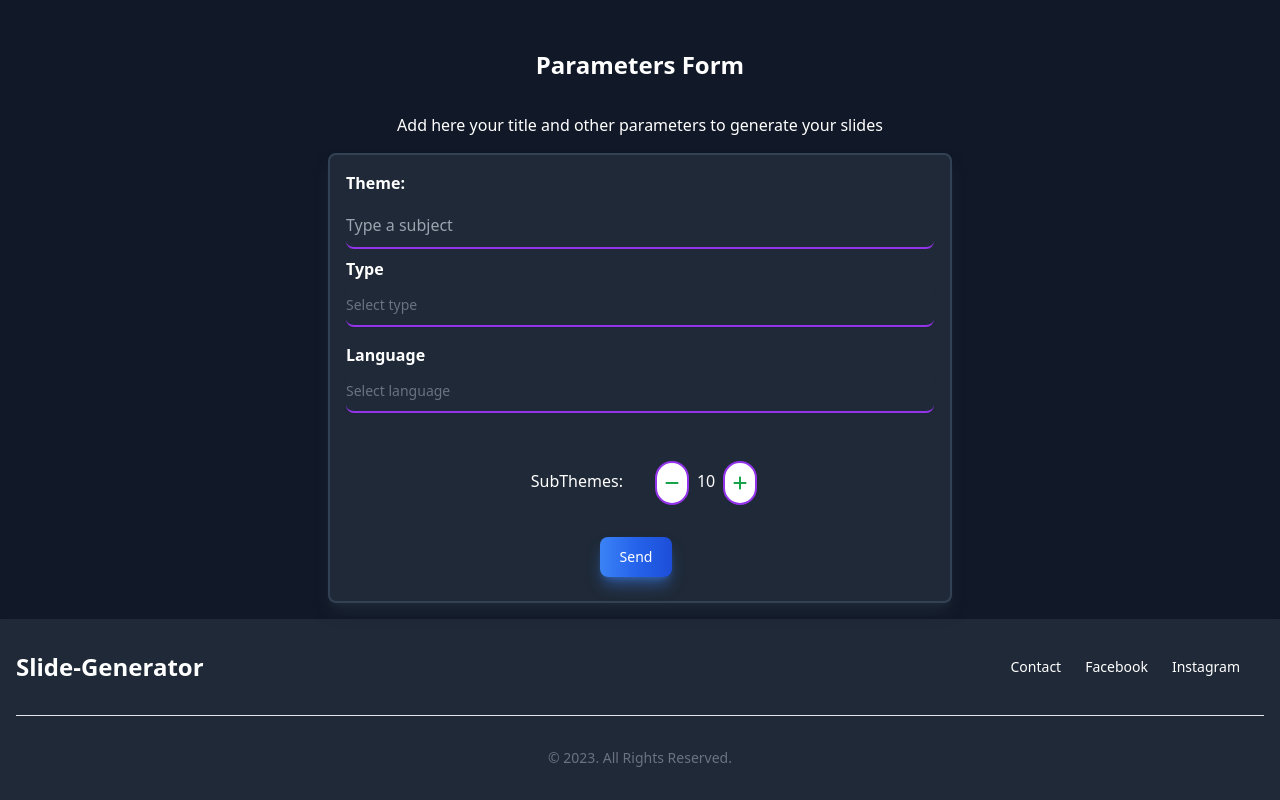
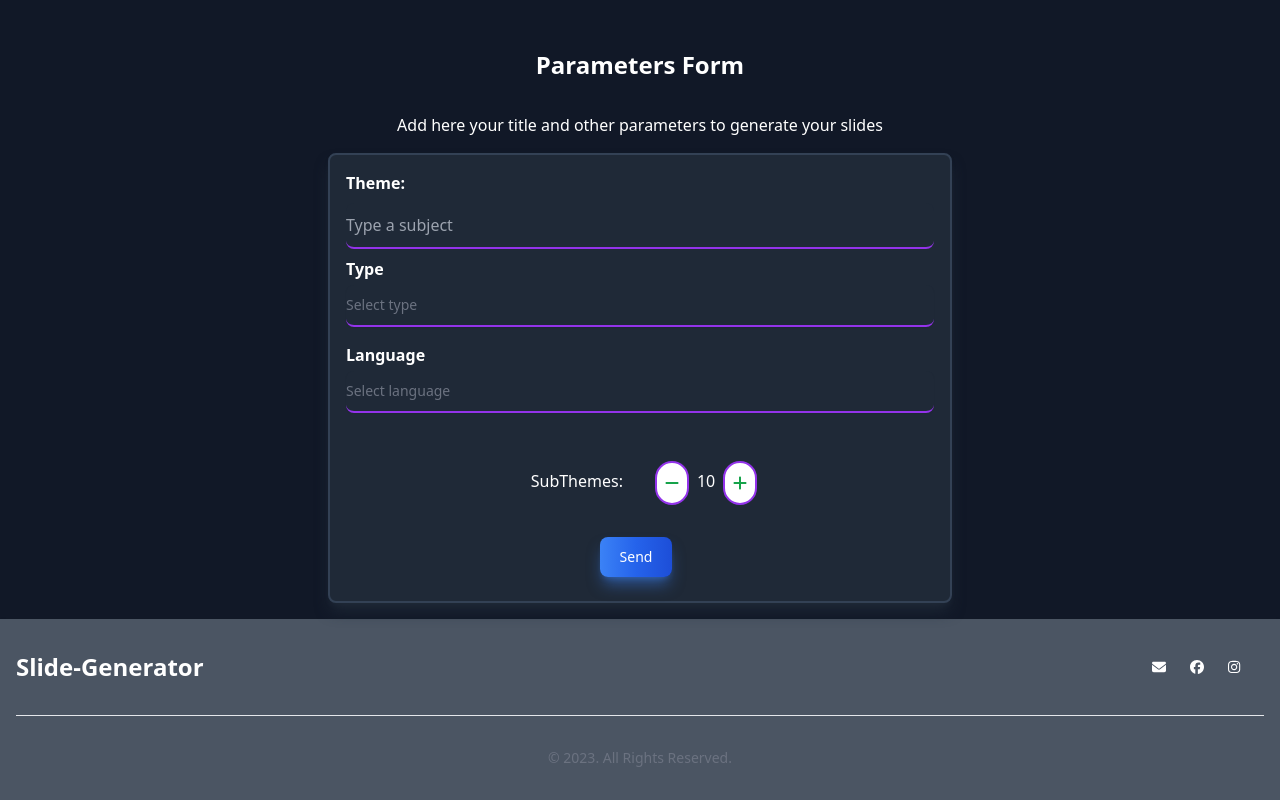
Before and after one commit to Francisco-Amador/Slide-Generator-App, a Next.js app in the folder slide-generator/: page / in a window 1280 px wide. Shown: the part 1001-1801 px from the top of the page. Built offline with nearby package versions, Linux system fonts and the light colour scheme.

Commit message:
[INSTALL framer-motion and react-modal]
The framer-motion will be used to give more life to the design and the modal so that the images look larger when selected.

```diff
--- a/slide-generator/package.json
+++ b/slide-generator/package.json
@@ -9,6 +9,7 @@
     "lint": "next lint"
   },
   "dependencies": {
+    "@fortawesome/free-brands-svg-icons": "^6.4.0",
     "@fortawesome/free-solid-svg-icons": "^6.4.0",
     "@fortawesome/react-fontawesome": "^0.2.0",
     "@mui/icons-material": "^5.11.16",
@@ -21,13 +22,18 @@
     "eslint": "8.42.0",
     "eslint-config-next": "13.4.5",
     "formik": "^2.4.1",
+    "framer-motion": "^10.12.16",
     "next": "13.4.5",
     "openai": "^3.2.1",
     "postcss": "8.4.24",
     "react": "18.2.0",
     "react-dom": "18.2.0",
+    "react-modal": "^3.16.1",
     "tailwindcss": "3.3.2",
     "typescript": "5.1.3",
     "yup": "^1.2.0"
+  },
+  "devDependencies": {
+    "@types/react-modal": "^3.16.0"
   }
 }
--- a/slide-generator/src/root/components/Footer/Footer.tsx
+++ b/slide-generator/src/root/components/Footer/Footer.tsx
@@ -1,8 +1,11 @@
 import Link from "next/link";
-import Image from "next/image";
+import { FontAwesomeIcon } from '@fortawesome/react-fontawesome';
+import { faFacebook } from '@fortawesome/free-brands-svg-icons';
+import { faInstagram } from '@fortawesome/free-brands-svg-icons';
+import { faEnvelope } from '@fortawesome/free-solid-svg-icons';
 export default function Footer() {
     return (
-        <footer className="bg-gray-800 shadow dark:bg-gray-900">
+        <footer className="bg-gray-600 shadow dark:bg-gray-900">
             <div className="w-full max-w-screen-xl mx-auto p-4 md:py-8">
                 <div className="sm:flex sm:items-center sm:justify-between">
                     <div className="flex items-center mb-4 sm:mb-0">
@@ -10,13 +13,17 @@ export default function Footer() {
                     </div>
                     <ul className="flex flex-wrap items-center mb-6 text-sm font-medium text-white sm:mb-0 dark:text-gray-400">
                         <li>
-                            <Link href="#" className="mr-4 hover:underline md:mr-6 ">Contact</Link>
+                            <Link href="#" className="mr-4 hover:underline md:mr-6 "><FontAwesomeIcon icon={faEnvelope} /></Link>
                         </li>
                         <li>
-                            <Link href="#" className="mr-4 hover:underline md:mr-6">Facebook</Link>
+                            <Link href="https://www.facebook.com/login/" className="mr-4 hover:underline md:mr-6">
+                                <FontAwesomeIcon icon={faFacebook} />
+                            </Link>
                         </li>
                         <li>
-                            <Link href="#" className="mr-4 hover:underline md:mr-6 ">Instagram</Link>
+                            <Link href="https://www.instagram.com" className="mr-4 hover:underline md:mr-6 ">
+                            <FontAwesomeIcon icon={faInstagram} />
+                            </Link>
                         </li>
                     </ul>
                 </div>
```
Also changed, not shown: 1 other file (tests, documents, lock files or other folders).
